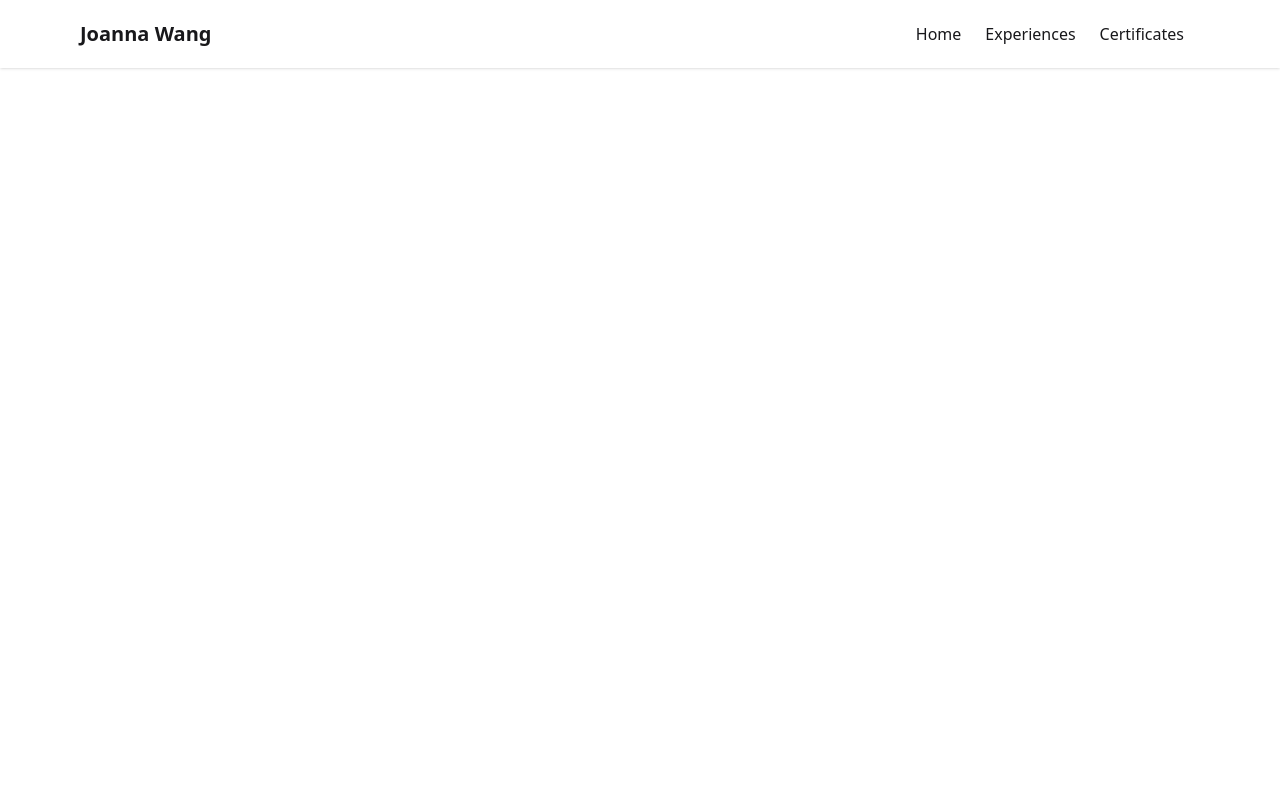
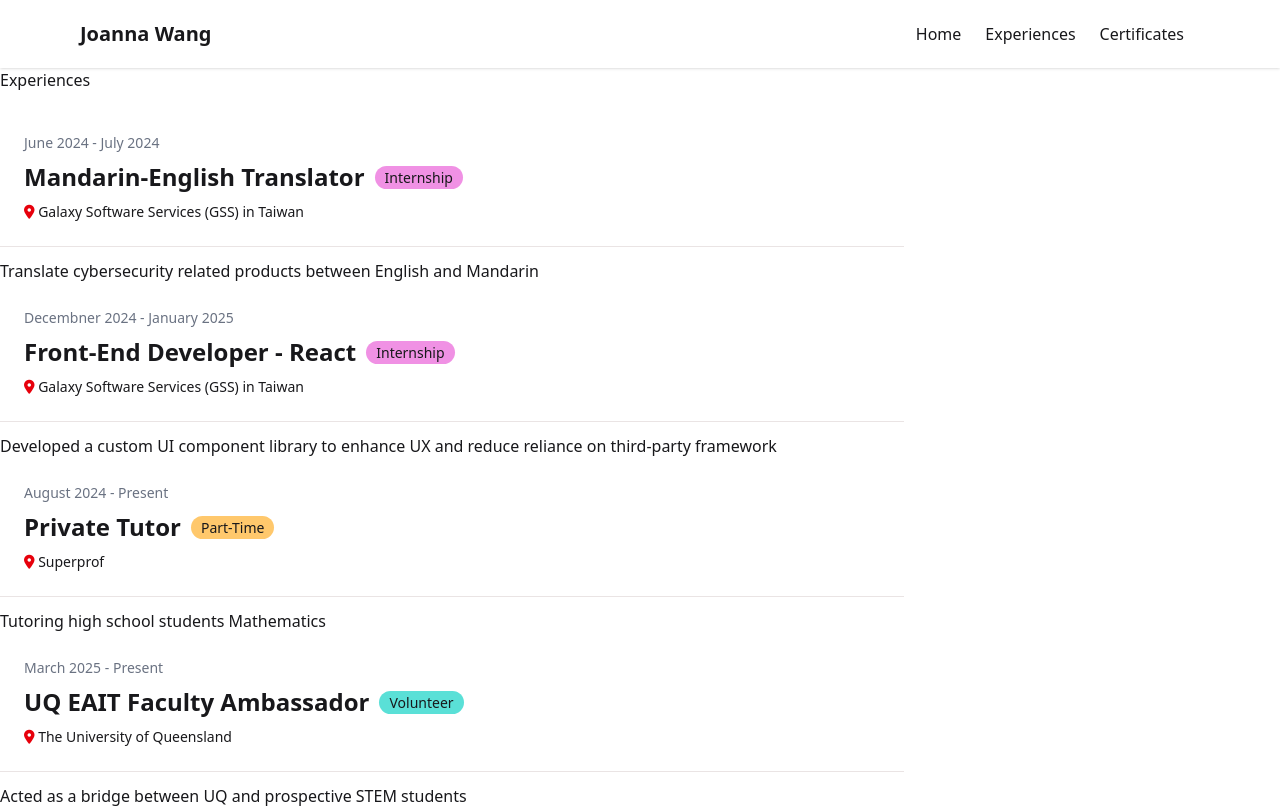
Before and after one commit to Joanna-Wang105/joanna_website, a React (Vite) app: page /experiences in a window 1280 px wide. Shown: the top 808 px of the page. Built offline with nearby package versions, Linux system fonts and the light colour scheme.

Commit message:
add experience section

```diff
--- a/src/App.jsx
+++ b/src/App.jsx
@@ -1,5 +1,6 @@
 import Header from "./components/Header";
 import Home from "./components/Home";
+import Experience from "./components/Experience";
 import { BrowserRouter as Router, Routes, Route } from "react-router-dom";
 
 function App() {
@@ -15,9 +16,8 @@ function App() {
         <Header navLinks={navLinks} />
         <Routes>
           <Route path="/" element={<Home />} />
-          {/* <Route path='/about' element={<About />} />
-              <Route path='/experiences' element={<Experiences />} />
-              <Route path='/certificates' element={<Certificates />} /> */}
+          <Route path="/experiences" element={<Experience />} />
+          {/* <Route path='/certificates' element={<Certificates />} /> */}
         </Routes>
       </div>
     </Router>
--- a/src/components/Experience.jsx
+++ b/src/components/Experience.jsx
@@ -0,0 +1,17 @@
+import ExperienceCard from "./ExperienceCard";
+import { experiences } from "../data/experiences";
+export default function Experience() {
+  return (
+    <div>
+      <h1 className="mb-4">Experiences</h1>
+
+      <div className="flex flex-warp flex-row">
+        <div className="">
+          {experiences.map((experience) => (
+            <ExperienceCard key={experience.id} experience={experience} />
+          ))}
+        </div>
+      </div>
+    </div>
+  );
+}
--- /dev/null
+++ b/src/components/ExperienceCard.jsx
@@ -0,0 +1,31 @@
+export default function ExperienceCard({ experience }) {
+  const styles = {
+    backgroundColor:
+      experience.type === "Internship"
+        ? "#f091e4"
+        : experience.type === "Part-Time"
+        ? "#ffc86c"
+        : "#5ae0d7",
+  };
+
+  return (
+    <div className="card w-full">
+      <div className="card-body">
+        <p className="text-md text-gray-500">
+          {experience.startDate} - {experience.endDate}
+        </p>
+        <div className="flex items-center w-fit">
+          <p className="text-xl lg:text-2xl font-bold">{experience.title}</p>
+          <p className="experience-type self-center" style={styles}>
+            {experience.type}
+          </p>
+        </div>
+        <p className="text-md">
+          <i class="fa-solid fa-location-dot text-red-600"></i>{" "}
+          {experience.company}
+        </p>
+      </div>
+      <p className="experience-descrip">{experience.description}</p>
+    </div>
+  );
+}
--- a/src/components/Home.jsx
+++ b/src/components/Home.jsx
@@ -81,8 +81,8 @@ export default function Home() {
               </p>
               <h2 className="card-title">My Portfolio - This Website</h2>
               <p className="pb-2">
-                A personal portfolio website showcasing my experience and
-                projects
+                A personal portfolio website showcasing my experience, projects,
+                and certificates
               </p>
               <p>
                 <i class="fa-solid fa-check text-green-500"></i> Fully
@@ -97,7 +97,7 @@ export default function Home() {
                 User-centered design with intuitive navigation
               </p>
 
-              <p>🛠️ Built with React, Tailwind CSS, Java</p>
+              <p>🛠️ Built with React, Tailwind CSS, JavaScript</p>
               <a
                 href="https://github.com/Joanna-Wang105/joanna_website#"
                 className="text-blue-400"
--- a/src/style.css
+++ b/src/style.css
@@ -6,3 +6,16 @@ img {
   height: 250px;
   border-radius: 50%;
 }
+
+.experience-type {
+  margin-left: 10px;
+  padding: 1px 10px;
+  border-radius: 60px;
+  font-size: 14px;
+  vertical-align: middle;
+}
+
+.experience-descrip {
+  border-top: 1.2px solid rgb(234, 228, 228);
+  padding-top: 12px;
+}
```
